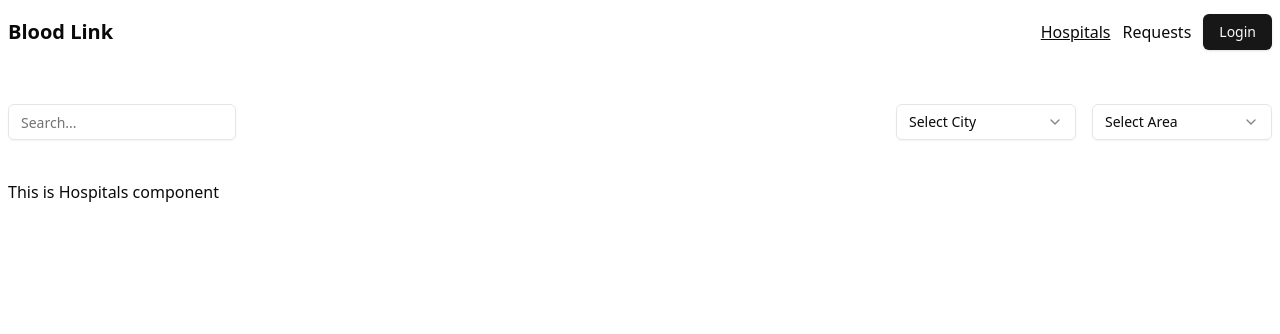
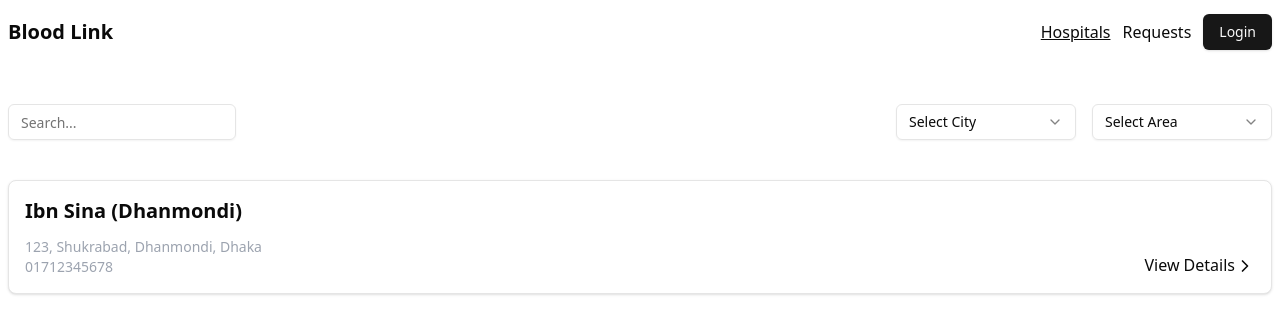
Before and after one commit to mir-hussain/blood-donation-management-client, a React (Vite) app: page /hospitals in a window 1280 px wide. Shown: the top 334 px of the page. Built offline with nearby package versions, Linux system fonts and the light colour scheme; what tailwindcss-motion would draw is missing.

Commit message:
add: hospital card

```diff
--- /dev/null
+++ b/src/components/modules/hospital/HospitalCard.tsx
@@ -0,0 +1,22 @@
+import { ChevronRight } from "lucide-react";
+import { Link } from "react-router-dom";
+
+export default function HospitalCard() {
+  return (
+    <div className="bg-white p-4 rounded-lg border shadow  hover:shadow-lg transition-all">
+      <h1 className="text-xl font-semibold mb-3"> Ibn Sina (Dhanmondi) </h1>
+      <div className="flex items-end justify-between">
+        <div className="text-sm text-gray-400">
+          <p> 123, Shukrabad, Dhanmondi, Dhaka </p>
+          <p> 01712345678 </p>
+        </div>
+        <div>
+          <Link to="#" className="flex items-center hover:underline">
+            <span> View Details </span>
+            <ChevronRight className="mt-[2px] size-5" />
+          </Link>
+        </div>
+      </div>
+    </div>
+  );
+}
--- a/src/pages/Hospitals.tsx
+++ b/src/pages/Hospitals.tsx
@@ -1,3 +1,4 @@
+import HospitalCard from "@/components/modules/hospital/HospitalCard";
 import { Button } from "@/components/ui/button";
 import Container from "@/components/ui/container";
 import { Input } from "@/components/ui/input";
@@ -110,7 +111,9 @@ export default function Hospitals() {
           </Select>
         </div>
       </div>
-      <h1> This is Hospitals component </h1>
+      <div>
+        <HospitalCard />
+      </div>
     </Container>
   );
 }
```
Also changed, not shown: src/components/modules/authentication/LoginForm.tsx (renamed from src/components/authentication/LoginForm.tsx), src/components/modules/authentication/RegistrationForm.tsx (renamed from src/components/authentication/RegistrationForm.tsx), 1 other file (tests, documents, lock files or other folders).
